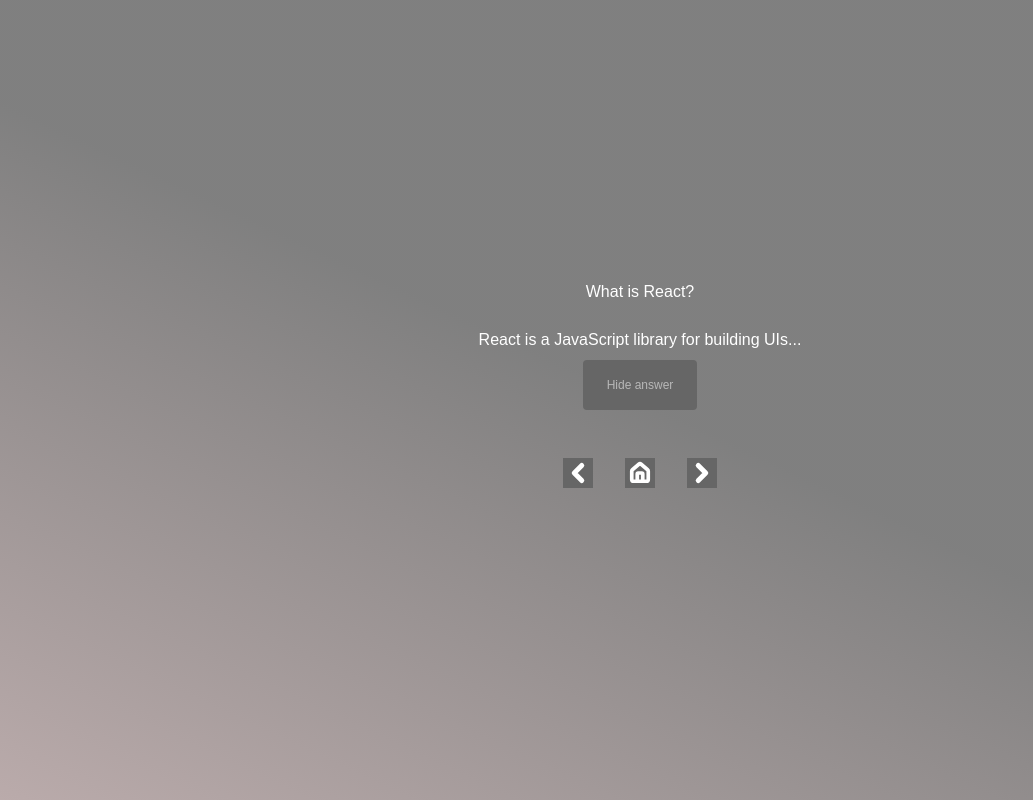
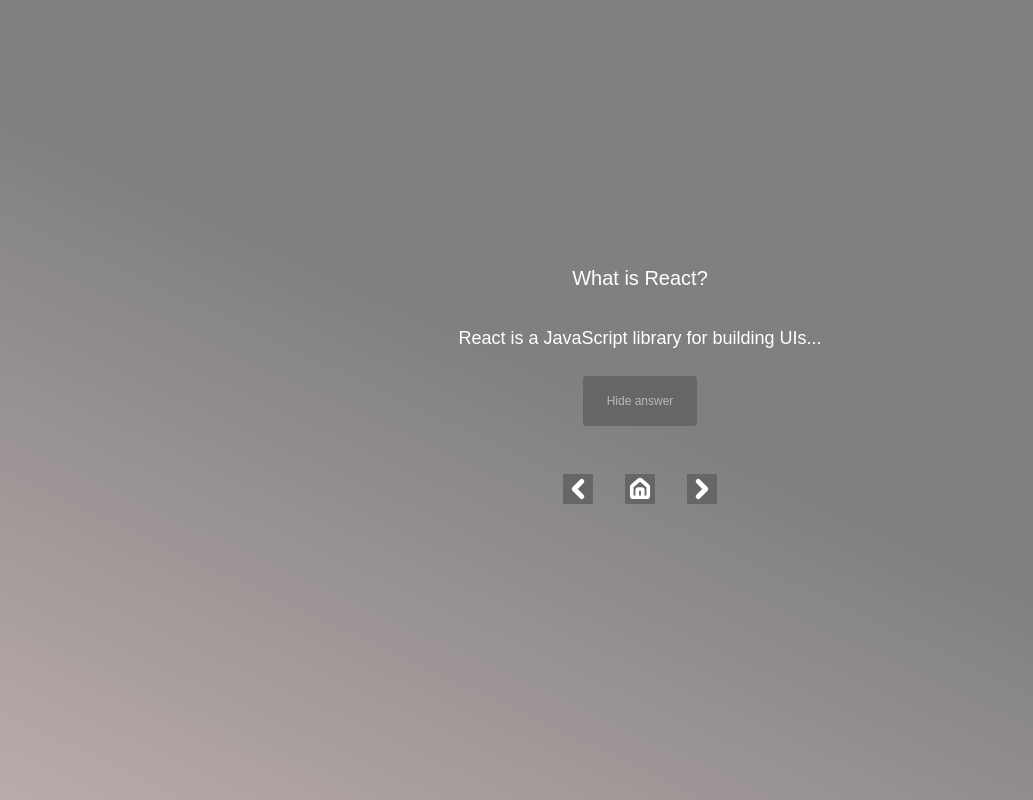
Before and after one commit to Mujeebat-shittu/react-razzle-dazzle, a React (Vite) app: page /accordion in a window 1280 px wide. Both pictures are taken after a click on the button "Show answer". Shown: the whole page, without its empty margins (0-1033 px from the left). Built offline with nearby package versions, Linux system fonts and the light colour scheme.

Commit message:
styling fix

```diff
--- a/src/components/accordion.jsx
+++ b/src/components/accordion.jsx
@@ -25,11 +25,15 @@
   return (
     <>
       <section className="flex flex-col items-center justify-center">
-        <p>What is React?</p>
+        <p className="text-xl">What is React?</p>
         <br />
-        {isOpen && <p>React is a JavaScript library for building UIs...</p>}
+        {isOpen && (
+          <p className="my-2 text-lg">
+            React is a JavaScript library for building UIs...
+          </p>
+        )}
         <button
-          className="py-4 px-6 rounded border-none bg-[hsl(0,0%,40%)] text-[hsl(0,0%,72%)] mx-auto mt-2 mb-2 text-[12px] flex cursor-pointer hover:bg-[#333333] transition-colors duration-200"
+          className="py-4 px-6 rounded border-none bg-[hsl(0,0%,40%)] text-[hsl(0,0%,72%)] mx-auto mt-4 mb-2 text-[12px] flex cursor-pointer hover:bg-[hsl(0,0%,35%)] transition-colors duration-200"
           onClick={toggleOption}
         >
           {isOpen ? "Hide answer" : "Show answer"}
@@ -40,14 +44,14 @@
             size={30}
             strokeWidth={4}
             onClick={handleback}
-            className=" my-4 cursor-pointer bg-[hsl(0,0%,40%)] hover:bg-[hsl(0,0%,20%)]"
+            className=" my-4 cursor-pointer bg-[hsl(0,0%,40%)] hover:bg-[hsl(0,0%,35%)]"
           />
 
           <Home
             size={30}
             strokeWidth={4}
             onClick={handlehome}
-            className="my-4 cursor-pointer bg-[hsl(0,0%,40%)] hover:bg-[hsl(0,0%,20%)] px-1"
+            className="my-4 cursor-pointer bg-[hsl(0,0%,40%)] hover:bg-[hsl(0,0%,35%)] px-1"
           />
 
           <ChevronRightIcon
--- a/src/components/counter.jsx
+++ b/src/components/counter.jsx
@@ -22,7 +22,7 @@
       "linear-gradient(25deg, #f181aa, #d36c76 50%)";
 
     return () => {
-      document.body.style.background = ""; // optional: resets when leaving component
+      document.body.style.background = "";
     };
   }, []);
 
@@ -43,7 +43,7 @@
     <>
       <div className=" bg-[#eee9e9] sm:max-w-[350px] rounded-4xl my-8 mx-auto p-8 flex flex-col items-center justify-center shadow-sm ">
         <div className="flex items-center justify-center">
-          <h2 className="text-xl my-4 mx-auto p-4 text-[hsl(0,10%,50%)]">
+          <h2 className="text-2xl my-4 mx-auto p-4 text-[#d36c76]">
             {counter}
           </h2>
         </div>
```
